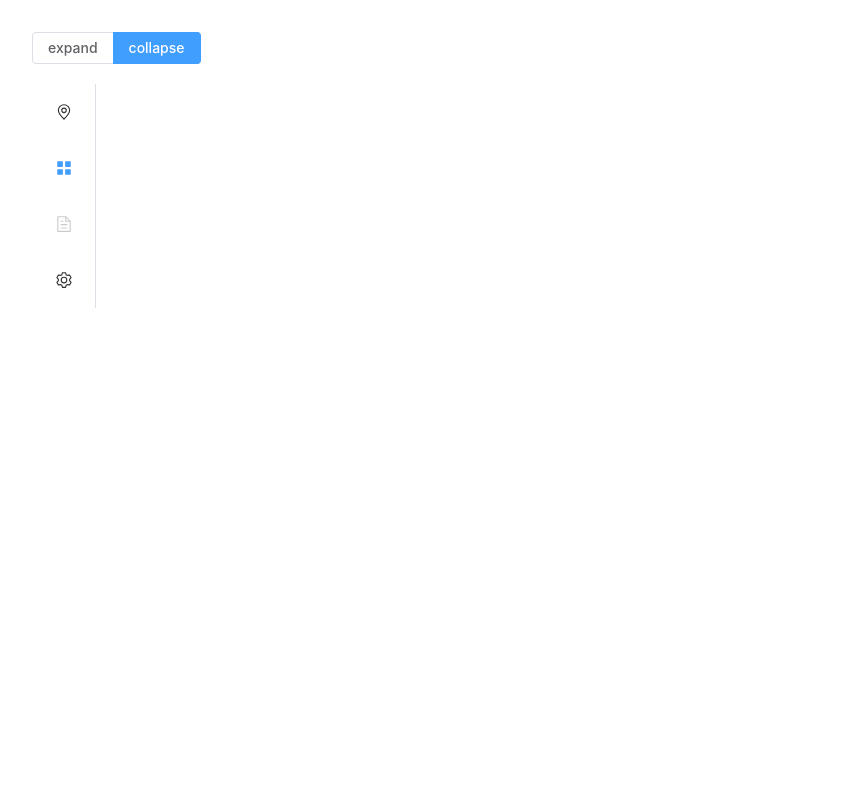
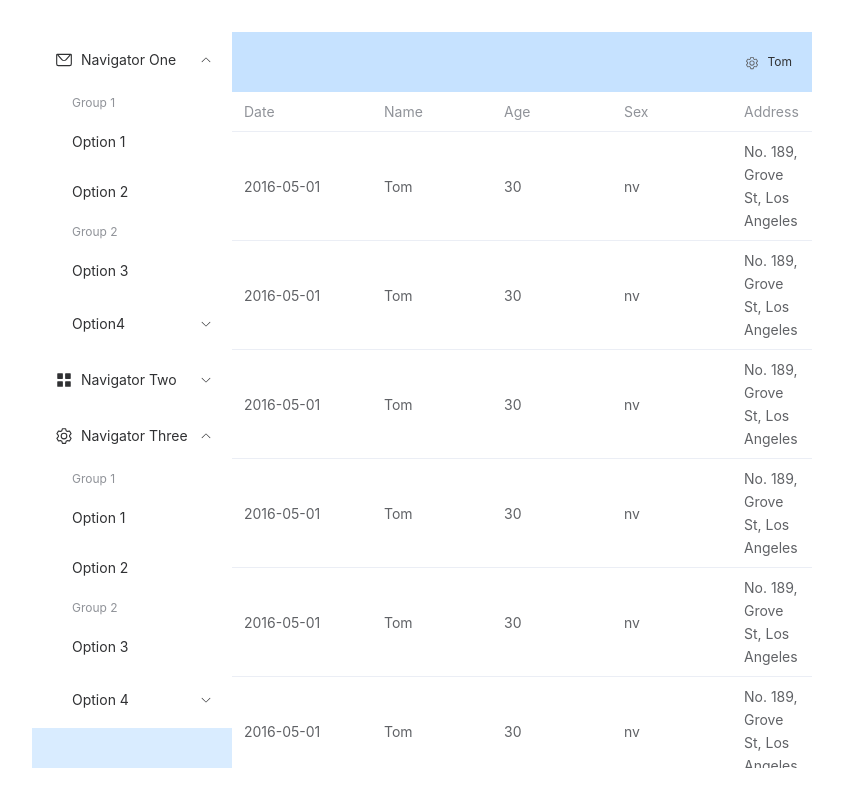
Before and after one commit to zjycpzjy/DX3906, a Vue app: page /#/ in a window 1280 px wide. Shown: the whole page, without its empty margins (0-843 px from the left). Built offline with nearby package versions, Linux system fonts and the light colour scheme.

Commit message:
优化menu

```diff
--- a/src/App.vue
+++ b/src/App.vue
@@ -5,6 +5,7 @@ import Menu from './components/menu.vue'
 
 <template>
   <Menu />
+
 </template>
 
 <style scoped>
--- /dev/null
+++ b/src/components/Buttons.vue
@@ -0,0 +1,48 @@
+<template>
+    <div class="mb-4">
+      <el-button>Default</el-button>
+      <el-button type="primary">Primary</el-button>
+      <el-button type="success">Success</el-button>
+      <el-button type="info">Info</el-button>
+      <el-button type="warning">Warning</el-button>
+      <el-button type="danger">Danger</el-button>
+    </div>
+
+    <div class="mb-4">
+      <el-button plain>Plain</el-button>
+      <el-button type="primary" plain>Primary</el-button>
+      <el-button type="success" plain>Success</el-button>
+      <el-button type="info" plain>Info</el-button>
+      <el-button type="warning" plain>Warning</el-button>
+      <el-button type="danger" plain>Danger</el-button>
+    </div>
+
+    <div class="mb-4">
+      <el-button round>Round</el-button>
+      <el-button type="primary" round>Primary</el-button>
+      <el-button type="success" round>Success</el-button>
+      <el-button type="info" round>Info</el-button>
+      <el-button type="warning" round>Warning</el-button>
+      <el-button type="danger" round>Danger</el-button>
+    </div>
+
+    <div>
+      <el-button :icon="Search" circle />
+      <el-button type="primary" :icon="Edit" circle />
+      <el-button type="success" :icon="Check" circle />
+      <el-button type="info" :icon="Message" circle />
+      <el-button type="warning" :icon="Star" circle />
+      <el-button type="danger" :icon="Delete" circle />
+    </div>
+  </template>
+
+  <script lang="ts" setup>
+  import {
+    Check,
+    Delete,
+    Edit,
+    Message,
+    Search,
+    Star,
+  } from '@element-plus/icons-vue'
+  </script>
--- a/src/components/menu.vue
+++ b/src/components/menu.vue
@@ -1,69 +1,133 @@
 <template>
-  <el-radio-group v-model="isCollapse" style="margin-bottom: 20px">
-    <el-radio-button :value="false">expand</el-radio-button>
-    <el-radio-button :value="true">collapse</el-radio-button>
-  </el-radio-group>
-  <el-menu
-    default-active="2"
-    class="el-menu-vertical-demo"
-    :collapse="isCollapse"
-    @open="handleOpen"
-    @close="handleClose"
-  >
+  <el-container class="layout-container-demo" style="height: 500px">
+    <el-aside width="200px">
+      <el-scrollbar>
+        <el-menu :default-openeds="['1', '3']">
           <el-sub-menu index="1">
             <template #title>
-        <el-icon><location /></el-icon>
-        <span>Navigator One</span>
+              <el-icon><message /></el-icon>Navigator One
             </template>
             <el-menu-item-group>
-        <template #title><span>Group One</span></template>
-        <el-menu-item index="1-1">item one</el-menu-item>
-        <el-menu-item index="1-2">item two</el-menu-item>
+              <template #title>Group 1</template>
+              <el-menu-item index="1-1">Option 1</el-menu-item>
+              <el-menu-item index="1-2">Option 2</el-menu-item>
             </el-menu-item-group>
-      <el-menu-item-group title="Group Two">
-        <el-menu-item index="1-3">item three</el-menu-item>
+            <el-menu-item-group title="Group 2">
+              <el-menu-item index="1-3">Option 3</el-menu-item>
             </el-menu-item-group>
             <el-sub-menu index="1-4">
-        <template #title><span>item four</span></template>
-        <el-menu-item index="1-4-1">item one</el-menu-item>
+              <template #title>Option4</template>
+              <el-menu-item index="1-4-1">Option 4-1</el-menu-item>
             </el-sub-menu>
           </el-sub-menu>
-    <el-menu-item index="2">
-      <el-icon><icon-menu /></el-icon>
-      <template #title>Navigator Two</template>
-    </el-menu-item>
-    <el-menu-item index="3" disabled>
-      <el-icon><document /></el-icon>
-      <template #title>Navigator Three</template>
-    </el-menu-item>
-    <el-menu-item index="4">
-      <el-icon><setting /></el-icon>
-      <template #title>Navigator Four</template>
-    </el-menu-item>
+          <el-sub-menu index="2">
+            <template #title>
+              <el-icon><icon-menu /></el-icon>Navigator Two
+            </template>
+            <el-menu-item-group>
+              <template #title>Group 1</template>
+              <el-menu-item index="2-1">Option 1</el-menu-item>
+              <el-menu-item index="2-2">Option 2</el-menu-item>
+            </el-menu-item-group>
+            <el-menu-item-group title="Group 2">
+              <el-menu-item index="2-3">Option 3</el-menu-item>
+            </el-menu-item-group>
+            <el-sub-menu index="2-4">
+              <template #title>Option 4</template>
+              <el-menu-item index="2-4-1">Option 4-1</el-menu-item>
+            </el-sub-menu>
+          </el-sub-menu>
+          <el-sub-menu index="3">
+            <template #title>
+              <el-icon><setting /></el-icon>Navigator Three
+            </template>
+            <el-menu-item-group>
+              <template #title>Group 1</template>
+              <el-menu-item index="3-1">Option 1</el-menu-item>
+              <el-menu-item index="3-2">Option 2</el-menu-item>
+            </el-menu-item-group>
+            <el-menu-item-group title="Group 2">
+              <el-menu-item index="3-3">Option 3</el-menu-item>
+            </el-menu-item-group>
+            <el-sub-menu index="3-4">
+              <template #title>Option 4</template>
+              <el-menu-item index="3-4-1">Option 4-1</el-menu-item>
+            </el-sub-menu>
+          </el-sub-menu>
         </el-menu>
+      </el-scrollbar>
+    </el-aside>
+
+    <el-container>
+      <el-header style="text-align: right; font-size: 12px">
+        <div class="toolbar">
+          <el-dropdown>
+            <el-icon style="margin-right: 8px; margin-top: 1px">
+              <setting />
+            </el-icon>
+            <template #dropdown>
+              <el-dropdown-menu>
+                <el-dropdown-item>View</el-dropdown-item>
+                <el-dropdown-item>Add</el-dropdown-item>
+                <el-dropdown-item>Delete</el-dropdown-item>
+              </el-dropdown-menu>
+            </template>
+          </el-dropdown>
+          <span>Tom</span>
+        </div>
+      </el-header>
+
+      <el-main>
+        <el-scrollbar>
+          <el-table :data="tableData">
+            <el-table-column prop="date" label="Date" width="140" />
+            <el-table-column prop="name" label="Name" width="120" />
+            <el-table-column prop="age" label="Age" width="120" />
+            <el-table-column prop="sex" label="Sex" width="120" />
+            <el-table-column prop="address" label="Address" />
+          </el-table>
+        </el-scrollbar>
+      </el-main>
+    </el-container>
+  </el-container>
 </template>
 
 <script lang="ts" setup>
 import { ref } from 'vue'
-import {
-  Document,
-  Menu as IconMenu,
-  Location,
-  Setting,
-} from '@element-plus/icons-vue'
+import { Menu as IconMenu, Message, Setting } from '@element-plus/icons-vue'
 
-const isCollapse = ref(true)
-const handleOpen = (key: string, keyPath: string[]) => {
-  console.log(key, keyPath)
+const item = {
+  date: '2016-05-01',
+  name: 'Tom',
+  age: '30',
+  sex:'nv',
+  address: 'No. 189, Grove St, Los Angeles',
+
 }
-const handleClose = (key: string, keyPath: string[]) => {
-  console.log(key, keyPath)
-}
+const tableData = ref(Array.from({ length: 1000 }).fill(item))
 </script>
 
-<style>
-.el-menu-vertical-demo:not(.el-menu--collapse) {
-  width: 200px;
-  min-height: 400px;
+<style scoped>
+.layout-container-demo .el-header {
+  position: relative;
+  background-color: var(--el-color-primary-light-7);
+  color: var(--el-text-color-primary);
+}
+.layout-container-demo .el-aside {
+  color: var(--el-text-color-primary);
+  background: var(--el-color-primary-light-8);
+}
+.layout-container-demo .el-menu {
+  border-right: none;
+}
+.layout-container-demo .el-main {
+  padding: 0;
+}
+.layout-container-demo .toolbar {
+  display: inline-flex;
+  align-items: center;
+  justify-content: center;
+  height: 100%;
+  right: 20px;
 }
 </style>
--- a/src/router/index.ts
+++ b/src/router/index.ts
@@ -17,6 +17,11 @@ const router = createRouter({
       // which is lazy-loaded when the route is visited.
       component: () => import('../views/AboutView.vue'),
     },
+    {
+      path: '/Buttons',
+      name: 'buttons',
+      component: () => import('../components/Buttons.vue'),
+    }
   ],
 })
 
```
Lines whose indentation alone changed are shown as unchanged.
